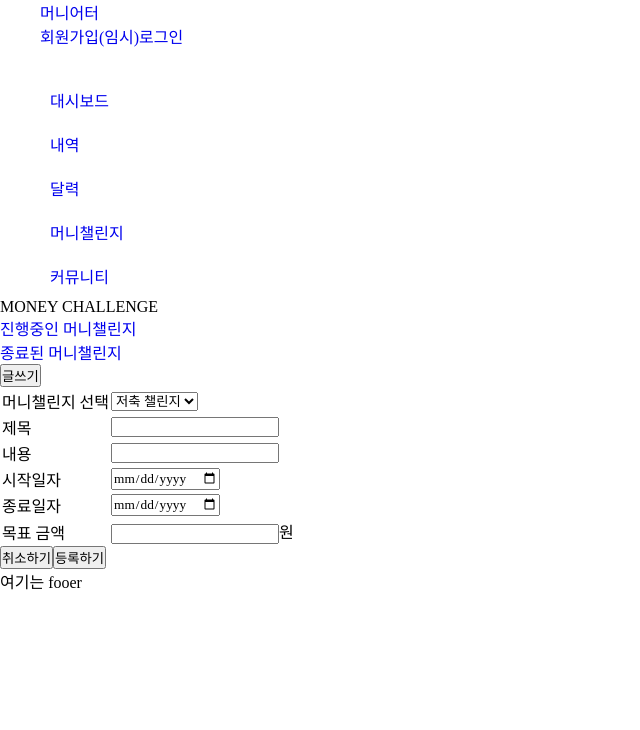
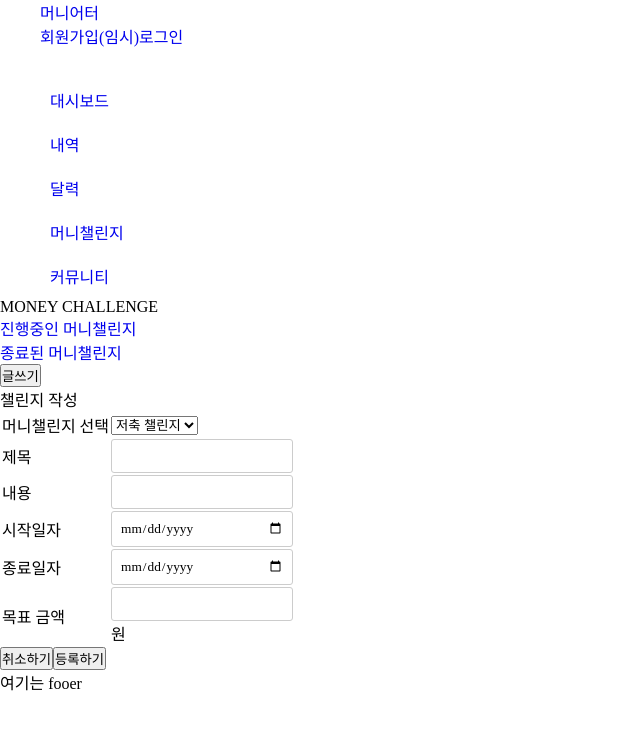
Before and after one commit to heohzit/moniet_web, a React (Create React App) app in the folder moniet_web_front/: page /challenge/write in a window 1280 px wide. Shown: the top 730 px of the page, without its empty margins (0-640 px from the left). Built offline with nearby package versions, Linux system fonts and the light colour scheme; a web font is replaced by a local one.

Commit message:
챌린지 글쓰기

```diff
--- a/moniet_web_front/src/component/challenge/ChallengeFrm.js
+++ b/moniet_web_front/src/component/challenge/ChallengeFrm.js
@@ -1,5 +1,6 @@
 import "./challenge.css";
 import { Button3 } from "../util/Buttons";
+import Input from "../util/InputFrm";
 
 const ChallengeFrm = (props) => {
   const challengeTitle = props.challengeTitle;
@@ -15,8 +16,9 @@ const ChallengeFrm = (props) => {
   const challengeEnd = props.challengeEnd;
   const setChallengeEnd = props.setChallengeEnd;
   const buttonEvent = props.buttonEvent;
+  const type = props.type;
   return (
-    <div className="challenge-frm wrap">
+    <div>
       <div className="challenge-frm-top">
         <div className="challenge-info">
           <table className="challenge-info-tbl">
@@ -37,7 +39,12 @@ const ChallengeFrm = (props) => {
                   <label htmlFor="challengeTitle">제목</label>
                 </td>
                 <td>
-                  <input type="text"></input>
+                  <Input
+                    type="text"
+                    data={challengeTitle}
+                    setData={setChallengeTitle}
+                    content="challengeTitle"
+                  ></Input>
                 </td>
               </tr>
               <tr>
@@ -45,7 +52,12 @@ const ChallengeFrm = (props) => {
                   <label htmlFor="challengeContent">내용</label>
                 </td>
                 <td>
-                  <input type="text"></input>
+                  <Input
+                    type="text"
+                    data={challengeContent}
+                    setData={setChallengeContent}
+                    content="challengeContent"
+                  ></Input>
                 </td>
               </tr>
               <tr>
@@ -53,7 +65,12 @@ const ChallengeFrm = (props) => {
                   <label htmlFor="challengeStart">시작일자</label>
                 </td>
                 <td>
-                  <input type="date"></input>
+                  <Input
+                    type="date"
+                    data={challengeStart}
+                    setData={setChallengeStart}
+                    content="challengeStart"
+                  ></Input>
                 </td>
               </tr>
               <tr>
@@ -61,7 +78,12 @@ const ChallengeFrm = (props) => {
                   <label htmlFor="challengeEnd">종료일자</label>
                 </td>
                 <td>
-                  <input type="date"></input>
+                  <Input
+                    type="date"
+                    data={challengeEnd}
+                    setData={setChallengeEnd}
+                    content="challengeEnd"
+                  ></Input>
                 </td>
               </tr>
               <tr>
@@ -69,7 +91,12 @@ const ChallengeFrm = (props) => {
                   <label htmlFor="challengeAmount">목표 금액</label>
                 </td>
                 <td>
-                  <input type="text"></input>
+                  <Input
+                    type="text"
+                    data={challengeAmount}
+                    setData={setChallengeAmount}
+                    content="challengeAmount"
+                  ></Input>
                   <span>원</span>
                 </td>
               </tr>
@@ -80,7 +107,7 @@ const ChallengeFrm = (props) => {
       <div className="board-content-box"></div>
       <div className="board-btn-box">
         <Button3 text="취소하기"></Button3>
-        <Button3 text="등록하기"></Button3>
+        <Button3 text="등록하기" clickEvent={buttonEvent}></Button3>
       </div>
     </div>
   );
--- a/moniet_web_front/src/component/challenge/ChallengeMain.js
+++ b/moniet_web_front/src/component/challenge/ChallengeMain.js
@@ -1,6 +1,6 @@
 import "./challenge.css";
 import { Route, Routes, useNavigate } from "react-router-dom";
-import ChallengeFrm from "./ChallengeFrm";
+import ChallengeWrite from "./ChallengeWrite";
 import ChallengeMenu from "./ChallengeMenu";
 import EndChallenge from "./EndChallenge";
 import IngChallenge from "./IngChallenge";
@@ -21,7 +21,7 @@ const ChallengeMain = () => {
         </div>
       </div>
       <Routes>
-        <Route path="write" element={<ChallengeFrm></ChallengeFrm>}></Route>
+        <Route path="write" element={<ChallengeWrite></ChallengeWrite>}></Route>
         <Route path="end" element={<EndChallenge></EndChallenge>}></Route>
         <Route path="*" element={<IngChallenge></IngChallenge>}></Route>
       </Routes>
--- a/moniet_web_front/src/component/challenge/ChallengeWrite.js
+++ b/moniet_web_front/src/component/challenge/ChallengeWrite.js
@@ -1,5 +1,7 @@
 import ChallengeFrm from "./ChallengeFrm";
 import { useState } from "react";
+import axios from "axios";
+import { useNavigate } from "react-router-dom";
 
 const ChallengeWrite = () => {
   const [challengeTitle, setChallengeTitle] = useState("");
@@ -8,6 +10,21 @@ const ChallengeWrite = () => {
   const [challengeAmount, setChallengeAmount] = useState("");
   const [challengeStart, setChallengeStart] = useState("");
   const [challengeEnd, setChallengeEnd] = useState("");
+  const navigate = useNavigate();
+
+  const write = () => {
+    axios
+      .post("/challenge/insert")
+      .then((res) => {
+        console.log(res.data);
+        if (res.data > 0) {
+          navigate("/challenge");
+        }
+      })
+      .catch((res) => {
+        console.log(res.response.status);
+      });
+  };
   return (
     <div>
       <div className="challenge-frm-title">챌린지 작성</div>
@@ -25,6 +42,7 @@ const ChallengeWrite = () => {
         challengeEnd={challengeEnd}
         setChallengeEnd={setChallengeEnd}
         buttonEvent={write}
+        type="write"
       ></ChallengeFrm>
     </div>
   );
```
